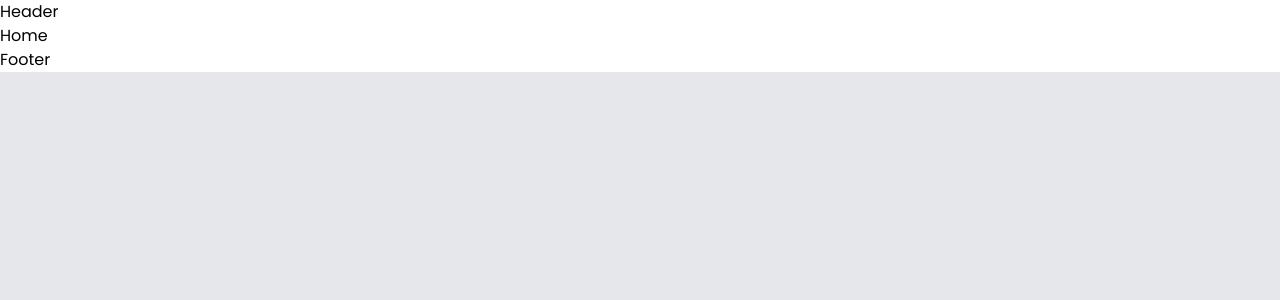
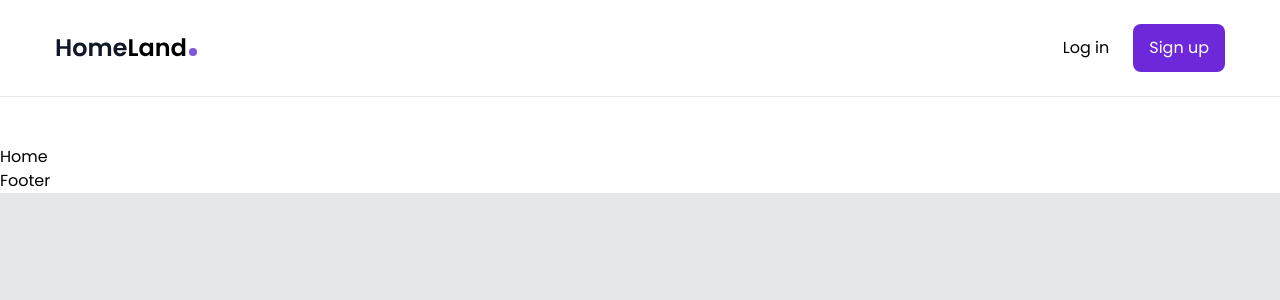
Before and after one commit to KGaurav-8102/real-state-app, a React (Create React App) app: page / in a window 1280 px wide. Shown: the top 300 px of the page. Built offline with nearby package versions, Linux system fonts and the light colour scheme.

Commit message:
Navbar dione

```diff
--- a/src/components/Header.js
+++ b/src/components/Header.js
@@ -1,7 +1,24 @@
 import React from 'react';
 
+import { Link } from 'react-router-dom';
+
+import Logo from '../assets/img/logo.svg'
+
 const Header = () => {
-  return <div>Header</div>;
+  return (
+    <header className='py-6 mb-12 border-b'>
+      <div className='container mx-auto flex justify-between items-center'>
+        {/* Logo */}
+        <Link to='/'>
+          <img src={Logo} alt='' />
+        </Link>
+        <div className='flex items-center gap-6'>
+          <Link className='hover:text-violet-900' to=''>Log in</Link>
+          <Link className='bg-violet-700 hover:bg-violet-800 text-white px-4 py-3 rounded-lg transition' to=''>Sign up</Link>
+        </div>
+      </div>
+    </header>
+  )
 };
 
 export default Header;
```
